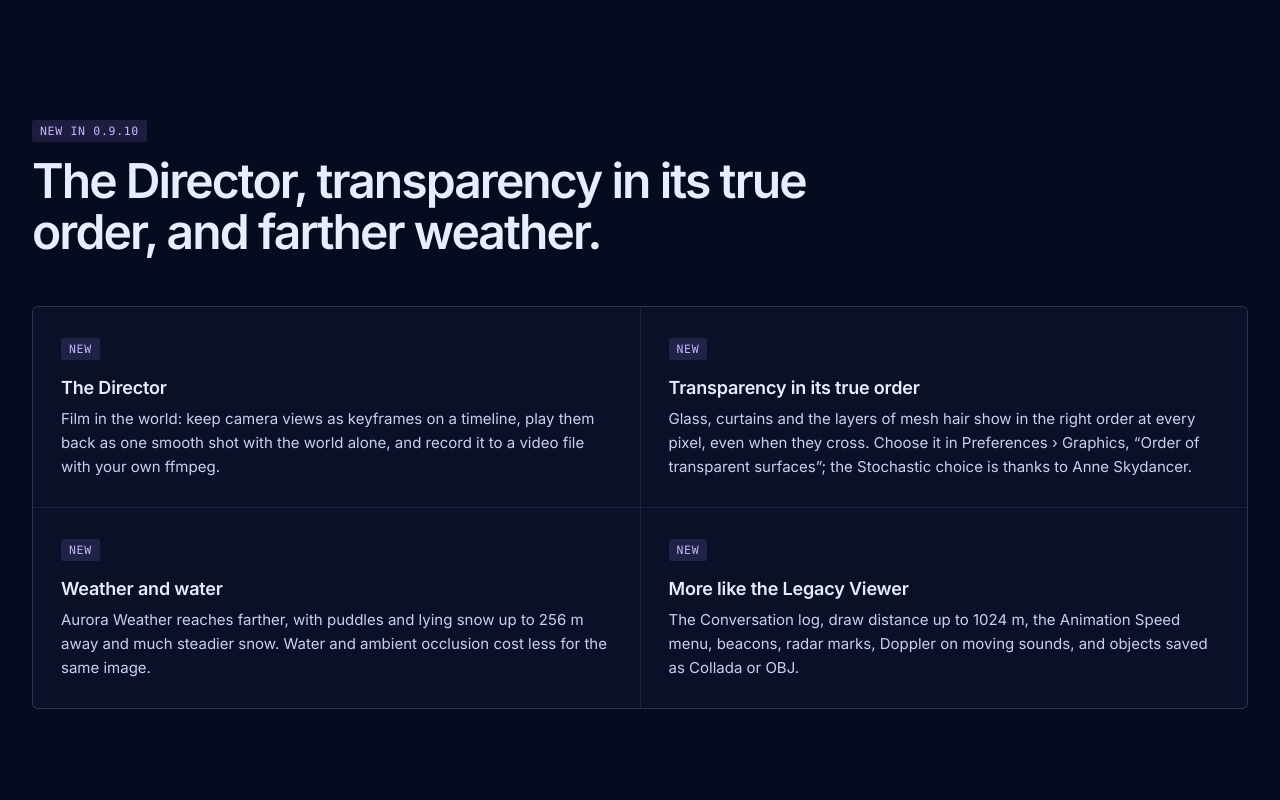
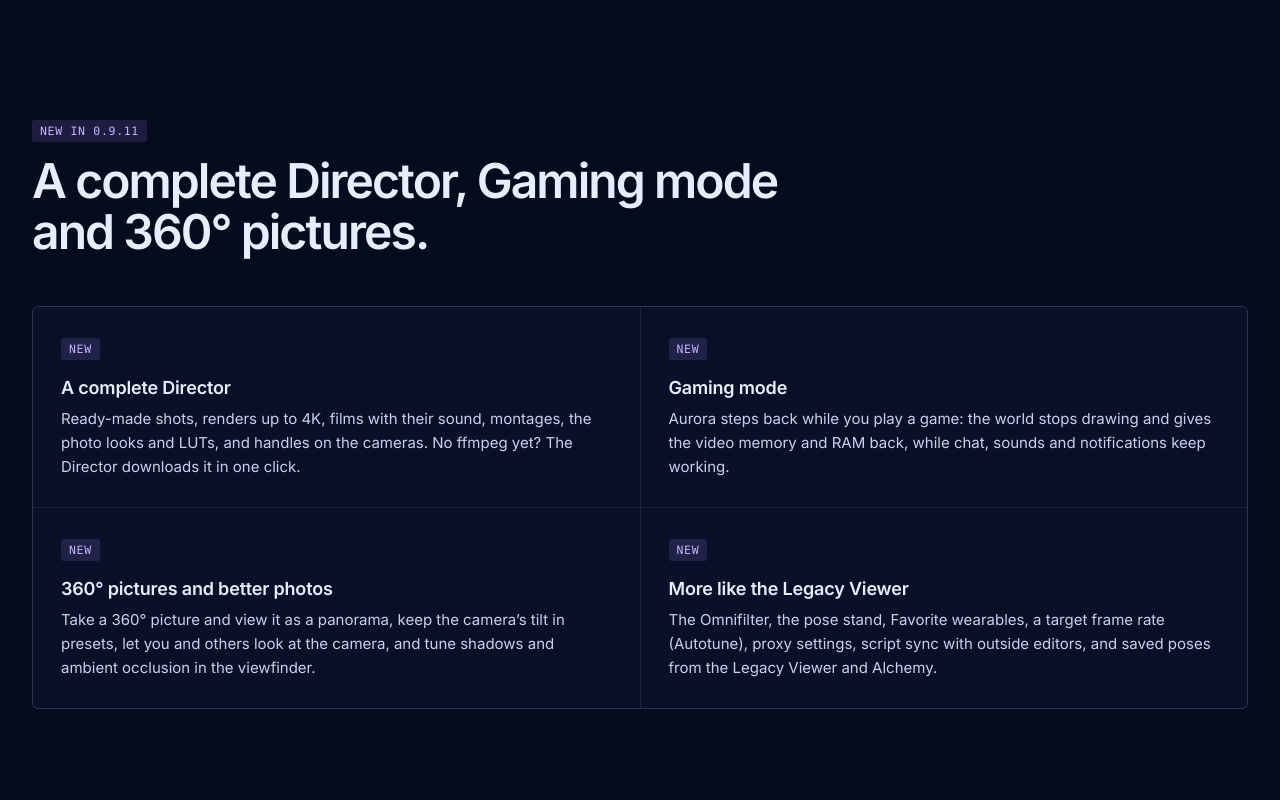
Before and after one commit to Aurora-Viewer/Aurora-Viewer-Website, a plain HTML site: page index.html in a window 1280 px wide. Shown: the part 920-1720 px from the top of the page. Drawn offline with Linux system fonts and the light colour scheme; no server answers.

Commit message:
0.9.11 highlights

```diff
--- a/assets/js/site.js
+++ b/assets/js/site.js
@@ -318,17 +318,17 @@
     'road.eyebrow': 'Feuille de route',
     'road.title': 'En chemin.',
     soon: 'Bientôt',
-    'new.chip': 'Nouveau dans la 0.9.10',
-    'new.title': 'Le Director, la transparence dans le bon ordre et une météo plus lointaine.',
+    'new.chip': 'Nouveau dans la 0.9.11',
+    'new.title': 'Un Director complet, le Mode jeu et les photos à 360°.',
     'new.badge': 'Nouveau',
-    'new.director.title': 'Le Director',
-    'new.director.text': 'Filmez dans le monde : gardez des vues de la caméra comme images clés sur une ligne de temps, rejouez-les en un seul plan fluide avec le monde seul, et enregistrez-les en vidéo avec votre propre ffmpeg.',
-    'new.transparency.title': 'La transparence dans le bon ordre',
-    'new.transparency.text': 'Le verre, les rideaux et les couches des cheveux mesh s’affichent dans le bon ordre à chaque pixel, même quand ils se croisent. À choisir dans Préférences › Graphismes, « Ordre des surfaces transparentes » ; le choix Stochastique, on le doit à Anne Skydancer.',
-    'new.weather.title': 'Météo et eau',
-    'new.weather.text': 'La Météo Aurora porte plus loin, avec flaques et neige au sol jusqu’à 256 m et une neige bien plus stable. L’eau et l’occlusion ambiante coûtent moins pour la même image.',
+    'new.director.title': 'Un Director complet',
+    'new.director.text': 'Plans prêts à l’emploi, rendus jusqu’en 4K, films avec leur son, montages, looks et LUT du mode photo, et poignées sur les caméras. Pas encore de ffmpeg ? Le Director le télécharge en un clic.',
+    'new.gaming.title': 'Mode jeu',
+    'new.gaming.text': 'Aurora se met en retrait pendant que vous jouez : le monde n’est plus dessiné et rend la mémoire vidéo et la RAM, pendant que le chat, les sons et les notifications continuent.',
+    'new.photo.title': 'Photos à 360° et de meilleures photos',
+    'new.photo.text': 'Prenez une photo à 360° et regardez-la en panorama, gardez l’inclinaison de la caméra dans les préréglages, faites regarder la caméra à vous et aux autres, et réglez ombres et occlusion ambiante dans le viseur.',
     'new.legacy.title': 'Encore plus comme le Legacy Viewer',
-    'new.legacy.text': 'Le Journal des conversations, une distance d’affichage jusqu’à 1024 m, le menu Vitesse des animations, les balises, les marques du radar, l’effet Doppler sur les sons en mouvement, et des objets enregistrés en Collada ou en OBJ.',
+    'new.legacy.text': 'L’Omnifiltre, le Support de pose, les Vêtements préférés, une fréquence cible (Autotune), le proxy, la synchronisation des scripts avec des éditeurs externes, et les poses du Legacy Viewer et d’Alchemy.',
     'road.water.title': 'Une eau plus vivante, finalisée',
     'road.water.text': 'Vagues, écume, caustiques et sillages sortis de leur stade expérimental.',
     'road.updates.title': 'Mises à jour en un clic sur Mac et Linux',
--- a/index.html
+++ b/index.html
@@ -102,13 +102,13 @@
 
 <section id="new" class="sec">
   <div class="wrap">
-    <p class="eyebrow"><span class="chip violet" data-i18n="new.chip">New in 0.9.10</span></p>
-    <h2 class="display h2" data-i18n="new.title">The Director, transparency in its true order, and farther weather.</h2>
+    <p class="eyebrow"><span class="chip violet" data-i18n="new.chip">New in 0.9.11</span></p>
+    <h2 class="display h2" data-i18n="new.title">A complete Director, Gaming mode and 360° pictures.</h2>
     <div class="feat">
-      <div class="card scard"><span class="chip violet" data-i18n="new.badge">New</span><h3 data-i18n="new.director.title">The Director</h3><p data-i18n="new.director.text">Film in the world: keep camera views as keyframes on a timeline, play them back as one smooth shot with the world alone, and record it to a video file with your own ffmpeg.</p></div>
-      <div class="card scard"><span class="chip violet" data-i18n="new.badge">New</span><h3 data-i18n="new.transparency.title">Transparency in its true order</h3><p data-i18n="new.transparency.text">Glass, curtains and the layers of mesh hair show in the right order at every pixel, even when they cross. Choose it in Preferences › Graphics, “Order of transparent surfaces”; the Stochastic choice is thanks to Anne Skydancer.</p></div>
-      <div class="card scard"><span class="chip violet" data-i18n="new.badge">New</span><h3 data-i18n="new.weather.title">Weather and water</h3><p data-i18n="new.weather.text">Aurora Weather reaches farther, with puddles and lying snow up to 256 m away and much steadier snow. Water and ambient occlusion cost less for the same image.</p></div>
-      <div class="card scard"><span class="chip violet" data-i18n="new.badge">New</span><h3 data-i18n="new.legacy.title">More like the Legacy Viewer</h3><p data-i18n="new.legacy.text">The Conversation log, draw distance up to 1024 m, the Animation Speed menu, beacons, radar marks, Doppler on moving sounds, and objects saved as Collada or OBJ.</p></div>
+      <div class="card scard"><span class="chip violet" data-i18n="new.badge">New</span><h3 data-i18n="new.director.title">A complete Director</h3><p data-i18n="new.director.text">Ready-made shots, renders up to 4K, films with their sound, montages, the photo looks and LUTs, and handles on the cameras. No ffmpeg yet? The Director downloads it in one click.</p></div>
+      <div class="card scard"><span class="chip violet" data-i18n="new.badge">New</span><h3 data-i18n="new.gaming.title">Gaming mode</h3><p data-i18n="new.gaming.text">Aurora steps back while you play a game: the world stops drawing and gives the video memory and RAM back, while chat, sounds and notifications keep working.</p></div>
+      <div class="card scard"><span class="chip violet" data-i18n="new.badge">New</span><h3 data-i18n="new.photo.title">360° pictures and better photos</h3><p data-i18n="new.photo.text">Take a 360° picture and view it as a panorama, keep the camera’s tilt in presets, let you and others look at the camera, and tune shadows and ambient occlusion in the viewfinder.</p></div>
+      <div class="card scard"><span class="chip violet" data-i18n="new.badge">New</span><h3 data-i18n="new.legacy.title">More like the Legacy Viewer</h3><p data-i18n="new.legacy.text">The Omnifilter, the pose stand, Favorite wearables, a target frame rate (Autotune), proxy settings, script sync with outside editors, and saved poses from the Legacy Viewer and Alchemy.</p></div>
     </div>
   </div>
 </section>
@@ -503,9 +503,9 @@
       <a class="btn btn-line" href="https://github.com/Aurora-Viewer/Aurora-Viewer/releases" data-i18n="news.all">All release notes</a>
     </div>
     <div class="news" data-news>
-      <a class="nrow" href="https://github.com/Aurora-Viewer/Aurora-Viewer/releases/tag/v0.9.10"><time datetime="2026-11-16">November 16, 2026</time><div class="nbody"><h3>Aurora 0.9.10: the Director, transparency in its true order, and weather that reaches farther</h3><p>The Director lets you film in the world: keep camera views as keyframes on a timeline, play them back as one smooth shot with the world alone, and record a video with your own ffmpeg. Glass, curtains and the layers of mesh hair now show in their true order at every pixel (Preferences › Graphics, Order of transparent surfaces); thanks to Anne Skydancer for the Stochastic choice. Aurora Weather reaches farther, with steadier snow. The cache is cleared once at the first start and fills again by itself; your settings are kept.</p></div><span class="more" aria-hidden="true">→</span></a>
-      <article class="nrow"><time datetime="2026-11-16">November 16, 2026</time><div class="nbody"><h3>Chat, people and the world</h3><p>The Conversation log and the conversation options work like the Legacy Viewer. People › Contact sets is redesigned, with drag and drop and Quick sort. Nearby chat from beyond chat range is dimmed, and a blocked resident's chat can stay hidden, collapsed or greyed. Name tags can show the distance, radar marks take a colour of your choice, and beacons show light boxes, region corners and chat range spheres. Draw distance goes up to 1024 m.</p></div></article>
-      <article class="nrow"><time datetime="2026-11-16">November 16, 2026</time><div class="nbody"><h3>Building, avatars and more like the Legacy Viewer</h3><p>Save objects as Collada or OBJ, Select faces with this texture, a Build › Options sub-menu, and number fields that take the mouse wheel. The Animation Speed menu, Doppler on moving world sounds, MMO-style mouse buttons (off by default) and mouselook combat aids. An update no longer rolls back when the cache is busy. Thanks to anne-skydancer, circuskid, emmelinedevere, Gaalrauch, iGao, KanikaBreed, Marakiinfinity, Memekiller, Nowalski, Odessa-Draekavik and RheaMercury.</p></div></article>
+      <a class="nrow" href="https://github.com/Aurora-Viewer/Aurora-Viewer/releases/tag/v0.9.11"><time datetime="2026-11-18">November 18, 2026</time><div class="nbody"><h3>Aurora 0.9.11: a complete Director, Gaming mode and 360° pictures</h3><p>The Director becomes a full machinima tool: ready-made shots, renders up to 4K, films with their sound, montages, the photo looks and LUTs, handles on the cameras, and ffmpeg downloaded in one click. Gaming mode lets Aurora step back while you play: the world stops drawing and gives the video memory and RAM back, while chat and sounds go on. The photo window takes 360° pictures. Versions before 0.9.11 must update, within 12 hours. The cache is cleared once at the first start and fills again by itself; your settings are kept.</p></div><span class="more" aria-hidden="true">→</span></a>
+      <article class="nrow"><time datetime="2026-11-18">November 18, 2026</time><div class="nbody"><h3>Photos, inventory and chat</h3><p>The photo window keeps its tilt in presets, lets you and others look at the camera, and has shadow and ambient occlusion controls; 360° pictures open as panoramas. The inventory can show two panels side by side, Favorite wearables get picture rows and a Wear button, and sounds play locally or in-world. The Omnifilter hides, replaces or answers unwanted chat. The chat bar can be always shown, shown when typing or left to the Conversations window, and the chat keys can be changed.</p></div></article>
+      <article class="nrow"><time datetime="2026-11-18">November 18, 2026</time><div class="nbody"><h3>More like the Legacy Viewer</h3><p>The pose stand, a target frame rate (Autotune), proxy settings, script sync with outside editors, saved poses from the Legacy Viewer and Alchemy, the missing interface sounds and many RLVa fixes. Thanks to anne-skydancer, Bruica, chrzang, circuskid, ClifHofmann, dash-sl, Diviniity, emmelinedevere, Gaalrauch, Glychd, iGao, Izusl, KanikaBreed, lambskin, Marakiinfinity, Memekiller, MilkIsPrettyGood, Nowalski, nybyl, Odessa-Draekavik, RheaMercury, tasia-ai, vexxbyte, wolfosbournesl, Xevian and zdub0is.</p></div></article>
     </div>
   </div>
 </section>
```
